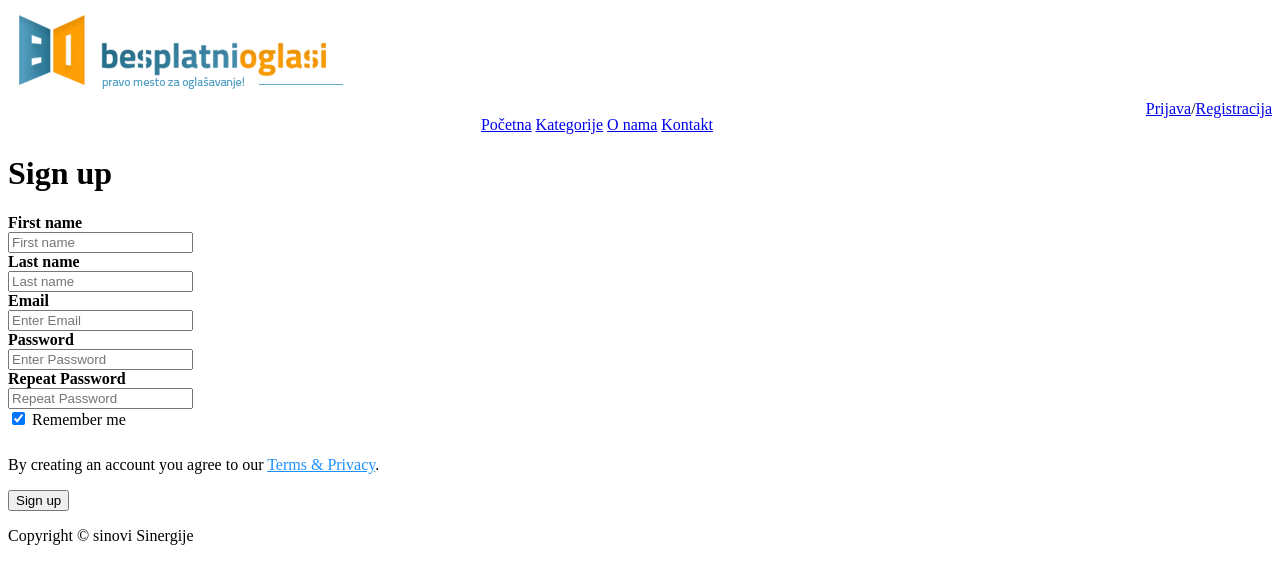
After one commit to Studenti-Sinergije/RASProjekat, a PHP site: page /singup.php in a window 1280 px wide. The commit adds this page. Shown: the top 584 px of the page. Run offline with PHP 8.4, Linux system fonts and the light colour scheme.

Commit message:
added sign in and sign up

```diff
--- a/src/includes/header.php
+++ b/src/includes/header.php
@@ -11,7 +11,7 @@
     <body>
         <div class = "header">
           <div class="logo"> <a href="index.php"><img src="images/logo.png" alt="logo"/></a>  </div>
-          <div class="login_btn"> <a href="#loginform">Prijava / Registracija</a> </div>
+          <div class="login_btn"> <a href="singin.php" onclick="openForm()">Prijava</a>/<a href="singup.php" onclick="openForm()">Registracija</a> </div>
         </div>
 
         <div class = "nav">
--- /dev/null
+++ b/src/singup.php
@@ -0,0 +1,40 @@
+<?php
+    require("includes/header.php");
+
+?>
+
+<div class="form-popup" id="myForm">
+  <form action="/action_page.php" class="form-container">
+    <h1>Sign up</h1>
+
+    <label for="name"><b>First name</b></label> <br>
+    <input type="text" placeholder="First name" name="name" required> <br>
+
+    <label for="email"><b>Last name</b></label> <br>
+    <input type="text" placeholder="Last name" name="lname" required>  <br>
+
+
+    <label for="email"><b>Email</b></label> <br>
+    <input type="text" placeholder="Enter Email" name="email" required> <br>
+
+    <label for="psw"><b>Password</b></label> <br>
+    <input type="password" placeholder="Enter Password" name="psw" required> <br>
+
+    <label for="psw-repeat"><b>Repeat Password</b></label> <br>
+    <input type="password" placeholder="Repeat Password" name="psw-repeat" required> <br>
+
+    <label>
+        <input type="checkbox" checked="checked" name="remember" style="margin-bottom:15px"> Remember me <br>
+    </label>
+
+    <p>By creating an account you agree to our <a href="#" style="color:dodgerblue">Terms & Privacy</a>.</p>
+
+    <button type="submit" class="btn">Sign up</button>
+
+  </form>
+</div>
+
+<?php
+    require("includes/footer.php");
+
+?>
--- a/src/style/category.css
+++ b/src/style/category.css
@@ -6,8 +6,8 @@
 }
 
 .category img {
-    height: auto;
-    width: 50%;
+    height: 0;
+    width: auto;
 }
 
 .category a {
```
Also changed, not shown: src/singin.php (added, +31 -0 lines), src/images/car.png (deleted), src/images/rsz_1nekretnina.jpg (added), src/images/rsz_auto.jpg (added), src/images/rsz_biznis.jpg (added), src/images/rsz_comp.jpg (added), src/images/rsz_job.jpg (added), src/images/rsz_knjiga.jpg (added), src/images/rsz_nakit.jpg (added), src/images/rsz_ofinger.jpg (added), src/images/rsz_phone.jpg (added), src/images/rsz_tehnika.jpg (added).
